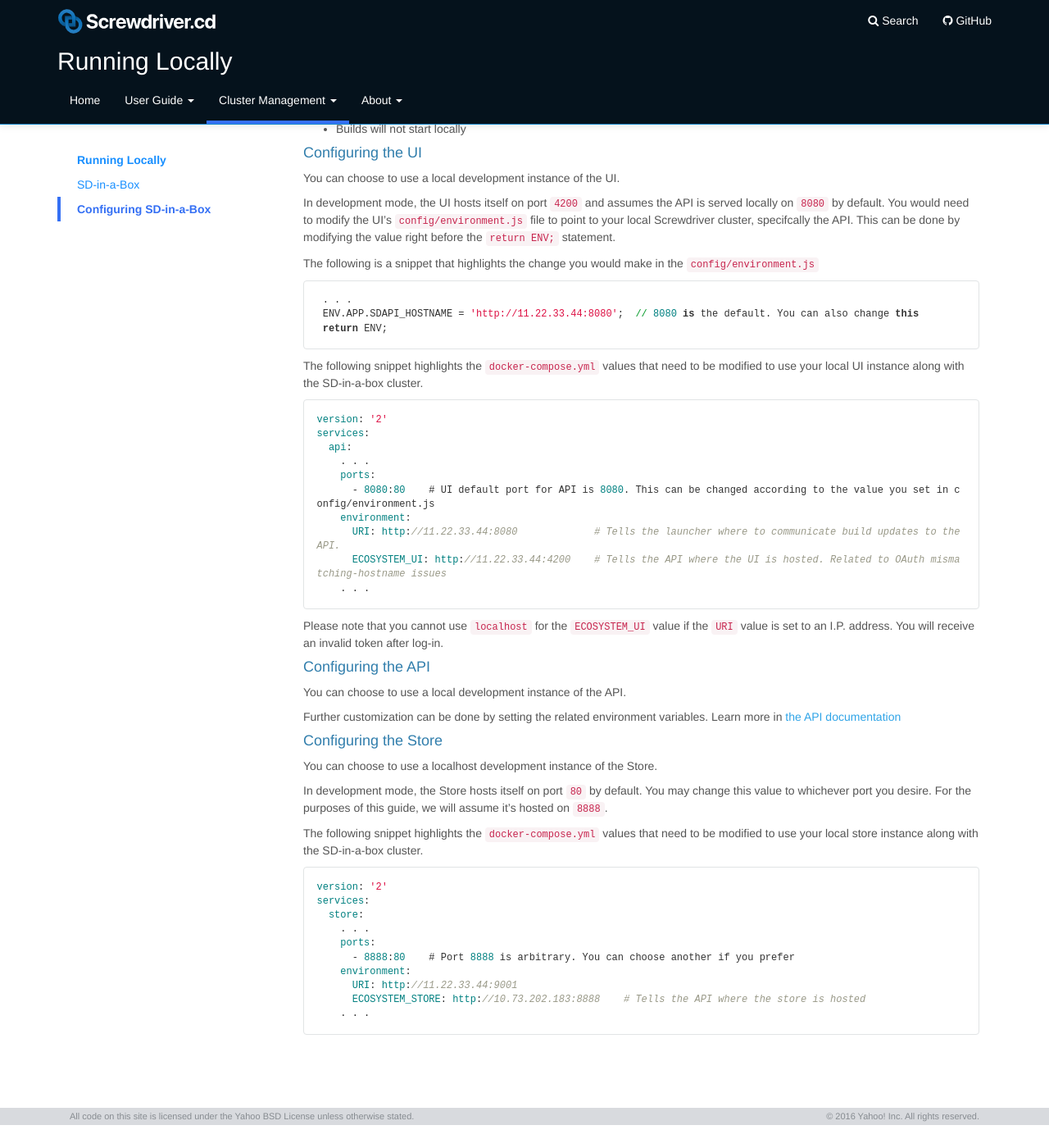
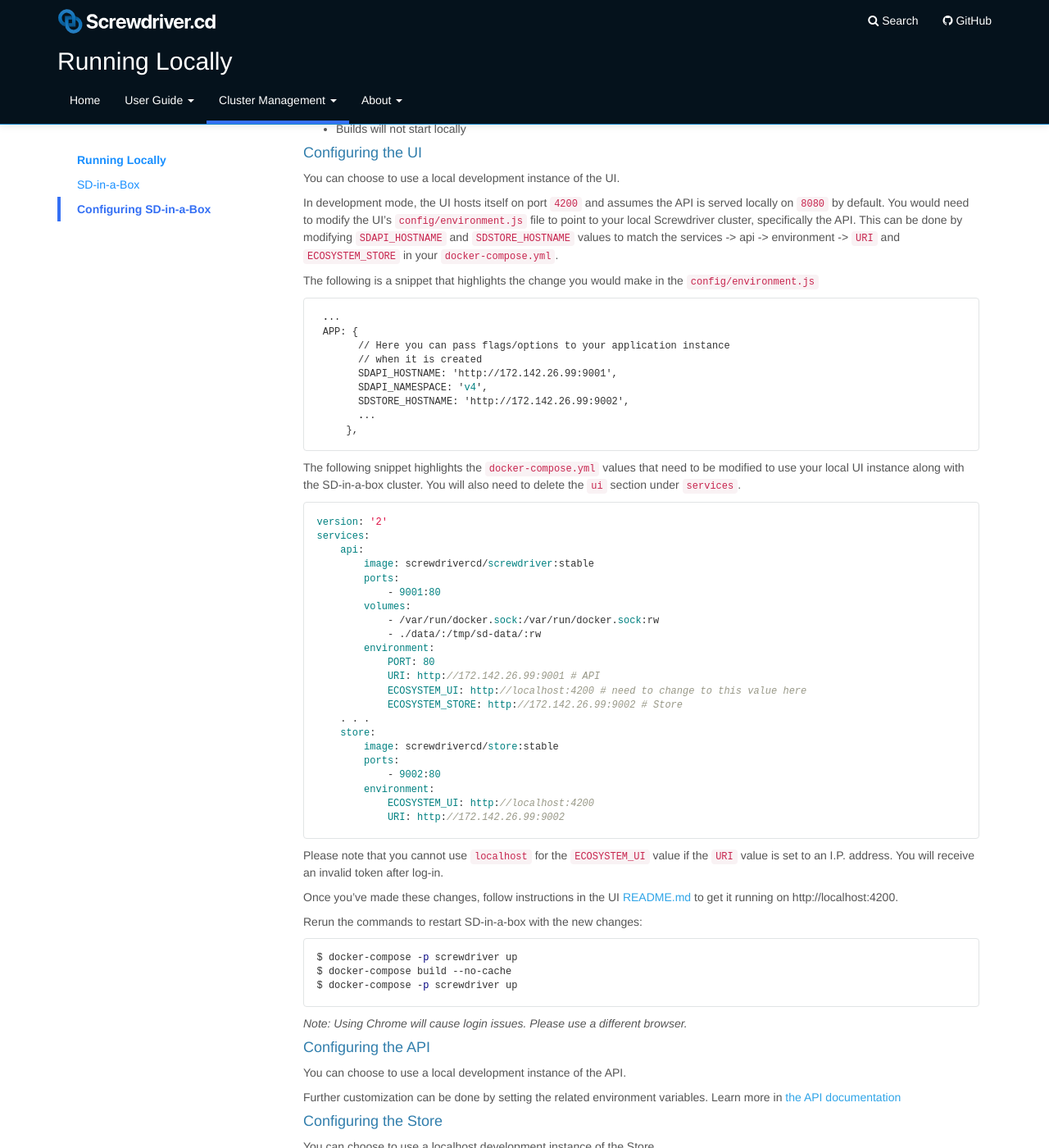
Before and after one commit to screwdriver-cd/guide, a Jekyll site: the page built from docs/cluster-management/running-locally.md, in a window 1280 px wide and 1400 px high, scrolled down 2438 px. Shown: the whole window at 82% size. Built offline with Jekyll 4.4.1, drawn with Linux system fonts in a browser that asks for light colours; before the commit the page ends 3810 px from its top, so only the background shows below that.

Commit message:
fix(936): Update in-a-box docs for UI

````diff
--- a/docs/cluster-management/running-locally.md
+++ b/docs/cluster-management/running-locally.md
@@ -86,7 +86,7 @@ services:
 To set your update, you'll need to rebuild the docker-compose services first.
 
 ```bash
-$ docker-compose build
+$ docker-compose build --no-cache
 ```
 
 Restart the local cluster to have your changes take effect.
@@ -116,32 +116,62 @@ One important thing to note is that your `docker-compose.yml` will have all the
 
 You can choose to use a local development instance of the UI.
 
-In development mode, the UI hosts itself on port `4200` and assumes the API is served locally on `8080` by default. You would need to modify the UI's `config/environment.js` file to point to your local Screwdriver cluster, specifcally the API. This can be done by modifying the value right before the `return ENV;` statement.
+In development mode, the UI hosts itself on port `4200` and assumes the API is served locally on `8080` by default. You would need to modify the UI's `config/environment.js` file to point to your local Screwdriver cluster, specifically the API. This can be done by modifying `SDAPI_HOSTNAME` and `SDSTORE_HOSTNAME` values to match the services -> api -> environment -> `URI` and `ECOSYSTEM_STORE` in your `docker-compose.yml`.
 
 The following is a snippet that highlights the change you would make in the `config/environment.js`
 
 ```js
- . . .
- ENV.APP.SDAPI_HOSTNAME = 'http://11.22.33.44:8080';  // 8080 is the default. You can also change this
- return ENV;
+ ...
+ APP: {
+       // Here you can pass flags/options to your application instance
+       // when it is created
+       SDAPI_HOSTNAME: 'http://172.142.26.99:9001',
+       SDAPI_NAMESPACE: 'v4',
+       SDSTORE_HOSTNAME: 'http://172.142.26.99:9002',
+       ...
+     },
 ```
 
-The following snippet highlights the `docker-compose.yml` values that need to be modified to use your local UI instance along with the SD-in-a-box cluster.
+The following snippet highlights the `docker-compose.yml` values that need to be modified to use your local UI instance along with the SD-in-a-box cluster. You will also need to delete the `ui` section under `services`.
 
 ```yaml
 version: '2'
 services:
-  api:
+    api:
+        image: screwdrivercd/screwdriver:stable
+        ports:
+            - 9001:80
+        volumes:
+            - /var/run/docker.sock:/var/run/docker.sock:rw
+            - ./data/:/tmp/sd-data/:rw
+        environment:
+            PORT: 80
+            URI: http://172.142.26.99:9001 # API
+            ECOSYSTEM_UI: http://localhost:4200 # need to change to this value here
+            ECOSYSTEM_STORE: http://172.142.26.99:9002 # Store
     . . .
-    ports:
-      - 8080:80    # UI default port for API is 8080. This can be changed according to the value you set in config/environment.js
-    environment:
-      URI: http://11.22.33.44:8080             # Tells the launcher where to communicate build updates to the API.
-      ECOSYSTEM_UI: http://11.22.33.44:4200    # Tells the API where the UI is hosted. Related to OAuth mismatching-hostname issues
-    . . .
+    store:
+        image: screwdrivercd/store:stable
+        ports:
+            - 9002:80
+        environment:
+            ECOSYSTEM_UI: http://localhost:4200
+            URI: http://172.142.26.99:9002
 ```
 
 Please note that you cannot use `localhost` for the `ECOSYSTEM_UI` value if the `URI` value is set to an I.P. address. You will receive an invalid token after log-in.
+
+Once you've made these changes, follow instructions in the UI [README.md](https://github.com/screwdriver-cd/ui/#screwdriver-ui) to get it running on http://localhost:4200.
+
+Rerun the commands to restart SD-in-a-box with the new changes:
+
+```bash
+$ docker-compose -p screwdriver up
+$ docker-compose build --no-cache
+$ docker-compose -p screwdriver up
+```
+
+_Note: Using Chrome will cause login issues. Please use a different browser._
 
 #### Configuring the API
 
````
